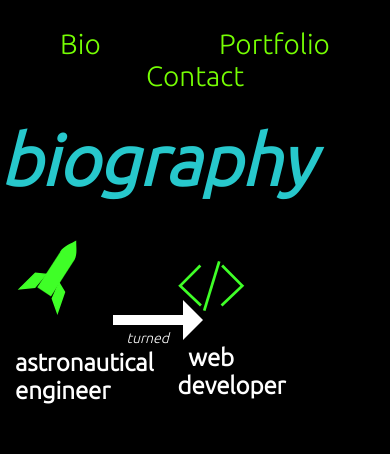
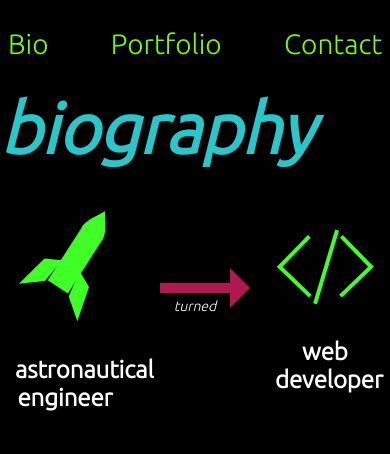
Before and after one commit to ToniRib/ToniRib-Portfolio, a plain HTML site: page src/index.html in a window 390 px wide. Shown: the part 242-696 px from the top of the page. Drawn offline with Linux system fonts and the light colour scheme.

Commit message:
More work on responsive css for small screens

```diff
--- a/src/css/style.css
+++ b/src/css/style.css
@@ -7,9 +7,7 @@ nav {
 	text-align: center;
 	font-size: 2em;
 	word-spacing: 4em;
-	margin: 1em 0 1em 0;
-	/*padding: 0.5em;*/
-	/*border: 0.2em solid white;*/
+	margin: 1em 0;
 }
 
 a {
@@ -70,7 +68,7 @@ p {
 .right-arrow {
 	display: inline-block;
 	position: relative;
-	background: white;
+	background: #b21752;
 	height: 10px;
 	width: 70px;
 	vertical-align: middle;
@@ -89,7 +87,7 @@ p {
 	border-top: 20px solid transparent;
 	border-right: 20px solid transparent;
 	border-bottom: 20px solid transparent;
-	border-left: 20px solid white;
+	border-left: 20px solid #b21752;
 }
 
 .turned-text {
@@ -155,6 +153,11 @@ li {
 	font-size: 20px;
 }
 
+/*.image-container {
+	width: 100%;
+	height: 100%;
+}*/
+
 @media (max-width: 1200px) {
 	.coding-img {
 		margin-top: -20px;
@@ -185,4 +188,12 @@ li {
 		display: block;
 		padding: 10px;
 	}
+
+	ul {
+		margin: 0.5em;
+	}
+
+	nav {
+		word-spacing: 2em;
+	}
 }
--- a/src/index.html
+++ b/src/index.html
@@ -40,19 +40,19 @@
 			<h2 id="bio-title" class="left-title">biography</h2>
 
 			<!-- Astro to Web Dev Images & Text -->
-			<div class="image-container">
-				<div class="col-md-3 col-sm-3 col-xs-3">
+<!-- 			<div class="row image-container"> -->
+				<div class="col-md-3 col-sm-4 col-xs-4">
 					<img class="img-responsive rocket-img" src="img/rocket.svg">
 					<h4>astronautical engineer</h4>
 				</div>
-				<div class="col-md-2 col-sm-2 col-xs-2 center">
+				<div class="col-md-2 col-sm-4 col-xs-4 center">
 					<div class="right-arrow"></div><div class="turned-text"><em>turned</em></div>
 				</div>
-				<div class="col-md-3 col-sm-3 col-xs-3">
+				<div class="col-md-3 col-sm-4 col-xs-4">
 					<img class="img-responsive coding-img" src="img/coding-logo.svg">
 					<h4>web developer</h4>
 				</div>
-			</div>
+			<!-- </div> -->
 
 			<div class="col-md-4 col-sm-12 col-xs-12">
 				<p>I’m a graduate of the University of Southern California with a BS in Astronautical Engineering who loves coding and wanted a career with more learning opportunities than the space industry could offer.<br><br>
```
